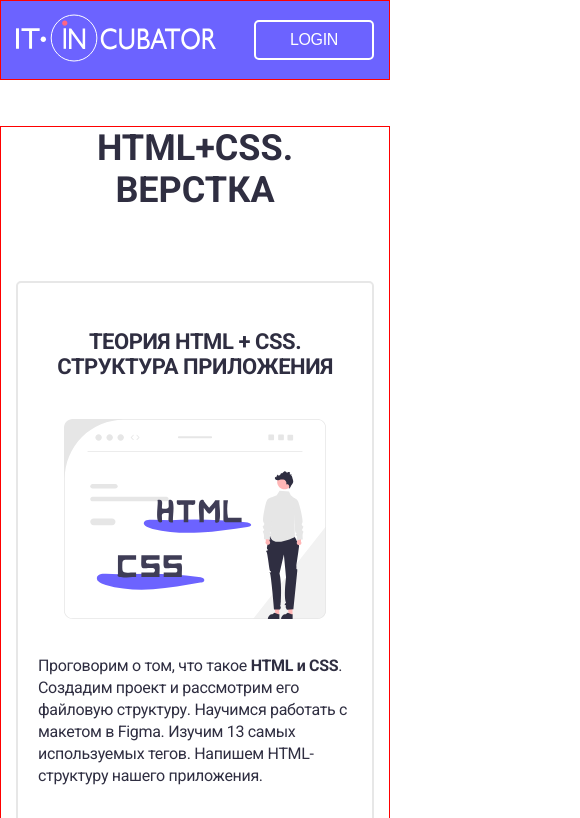
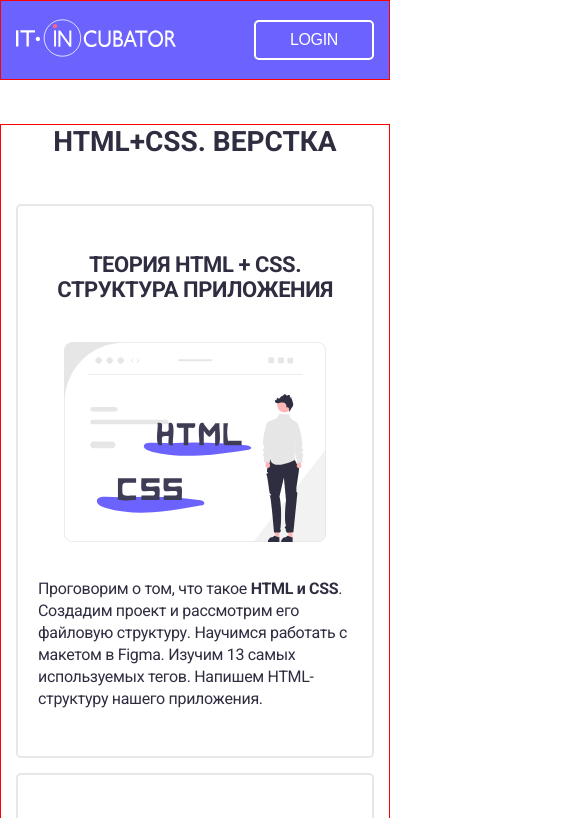
Before and after one commit to SHEENSHEELLA/HTML-and-CSS-layout, a plain HTML site: page index.html in a window 390 px wide. Shown: the top 818 px of the page, 580 px wide, since content can reach past the window. Drawn offline with Linux system fonts and the light colour scheme.

Commit message:
Work with media queries

```diff
--- a/index.html
+++ b/index.html
@@ -17,7 +17,7 @@
       <div class="container">
         <div class="header-wrapper">
           <a href="">
-            <img src="./assets/img/logo.svg" alt="logo" />
+            <img class="logo" src="./assets/img/logo.svg" alt="logo" />
           </a>
           <button class="btn">login</button>
         </div>
--- a/style.css
+++ b/style.css
@@ -137,6 +137,7 @@ footer a {
   display: flex;
   align-items: center;
   gap: 10px;
+  white-space: nowrap;
 }
 
 @media screen and (max-width: 768px) {
@@ -150,6 +151,25 @@ footer a {
 
   h1 {
     font-size: 36px;
-    margin-bottom: 46 px;
+    margin-bottom: 46px;
+  }
+
+  .footer-links {
+    padding: 0;
   }
 }
+
+@media screen and (max-width: 576px) {
+  .logo {
+    width: 160px;
+  }
+
+  .main-section {
+    padding-top: 44px;
+  }
+
+  h1 {
+    font-size: 28px;
+    margin-bottom: 46px;
+  }
+}
```
